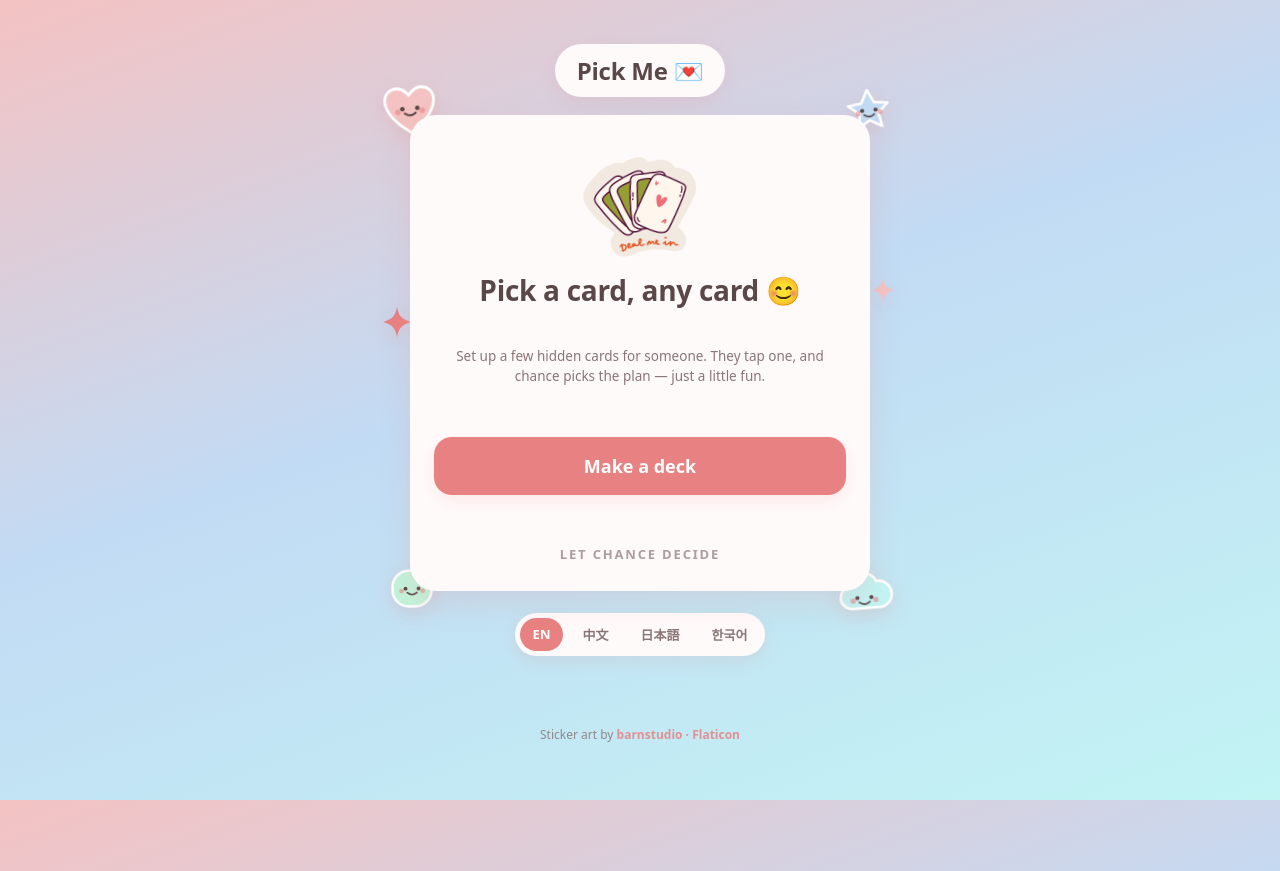
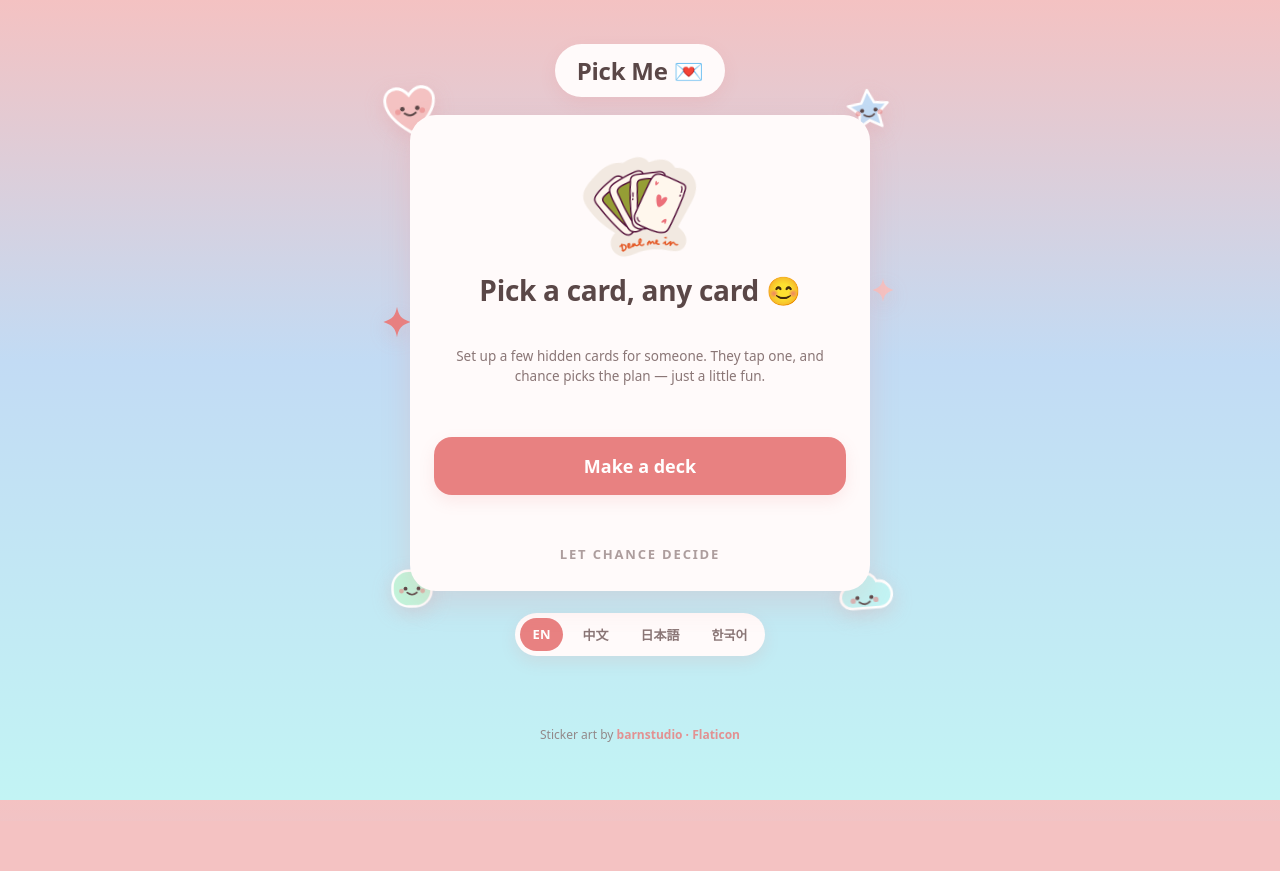
Before and after one commit to pinktoadette/pick-me, a Next.js app: page / in a window 1280 px wide. After the commit the page ends 821 px from the top, so only its background shows below. Built offline with nearby package versions, Linux system fonts and the light colour scheme.

Commit message:
fix background and credits

```diff
--- a/app/globals.css
+++ b/app/globals.css
@@ -38,7 +38,7 @@ body {
   background-attachment: fixed;
   -webkit-font-smoothing: antialiased;
   background-color: #f4c2c2; /* Safari reads this for iOS 26 tab tinting */
-  background-image: linear-gradient(160deg, var(--pink) 0%, var(--blue) 45%, var(--mint) 100%);
+  background-image: linear-gradient(180deg, var(--pink) 0%, var(--blue) 45%,  var(--mint) 100%);
   background-attachment: fixed;
 }
 
@@ -672,12 +672,10 @@ input::placeholder { color: #c7b6b6; }
 /* Attribution footer */
 .credit {
   margin-top: 20px;
-  margin-bottom: 50px;
   font-size: 12px;
   color: var(--ink-soft);
   text-align: center;
   opacity: 0.85;
-  bottom: 0px;
   padding: 50px 0;
 }
 .credit a { color: var(--coral); font-weight: 700; text-decoration: none; }
```
